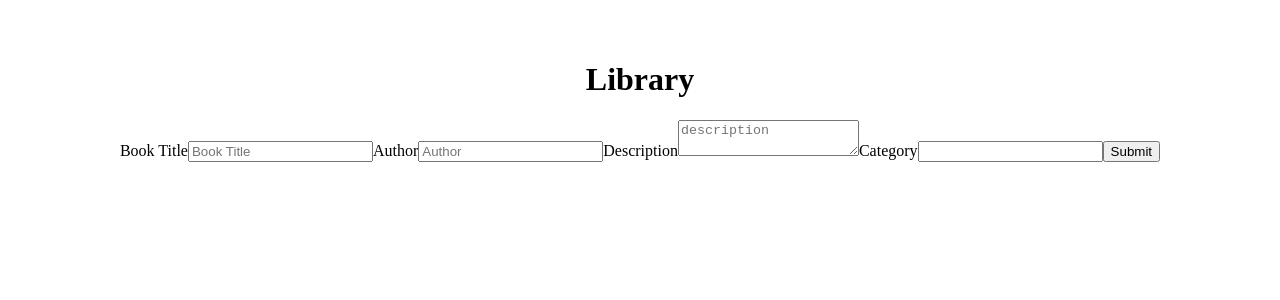
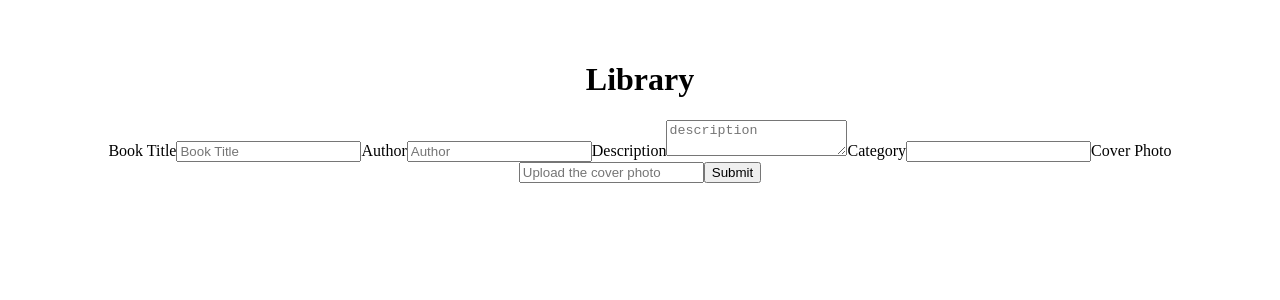
Before and after one commit to M-Pedrami/PERN-Library, a React (Vite) app in the folder client/: page / in a window 1280 px wide. Shown: the top 300 px of the page. Built offline with nearby package versions, Linux system fonts and the light colour scheme.

Commit message:
added input for cover_url in FE

```diff
--- a/client/src/App.jsx
+++ b/client/src/App.jsx
@@ -27,6 +27,7 @@ function App() {
 
     <p>{book.title} by {book.author}</p>
     <p>{book.description}</p>
+    <img src={book.cover_url} alt={book.title} style={{width:250}} />
     </>
   ))}
   </>
--- a/client/src/components/InputFields/index.jsx
+++ b/client/src/components/InputFields/index.jsx
@@ -5,6 +5,7 @@ export default function index({ setbook }) {
   const [author, setauthor] = useState("");
   const [category, setCategory] = useState();
   const [description, setDescription] = useState("");
+  const [cover, setCover] = useState("")
 
   const handleSubmit = async (e) => {
     e.preventDefault();
@@ -12,7 +13,8 @@ export default function index({ setbook }) {
       title: title,
       author: author,
       category: category,
-      description: description
+      description: description,
+      cover_url : cover
     };
     try {
       const response = await fetch("http://localhost:3001", {
@@ -75,6 +77,16 @@ export default function index({ setbook }) {
           setCategory(e.target.value);
         }}
       />
+      <label htmlFor="Cover Photo">Cover Photo</label>
+      <input
+        type="text"
+        name="Cover Photo"
+        id="Cover Photo"
+        placeholder="Upload the cover photo"
+        onChange={(e) => {
+          setCover(e.target.value);
+        }}
+      />
       <button type="submit">Submit</button>
     </form>
   );
```
Also changed, not shown: 1 other file (tests, documents, lock files or other folders).
